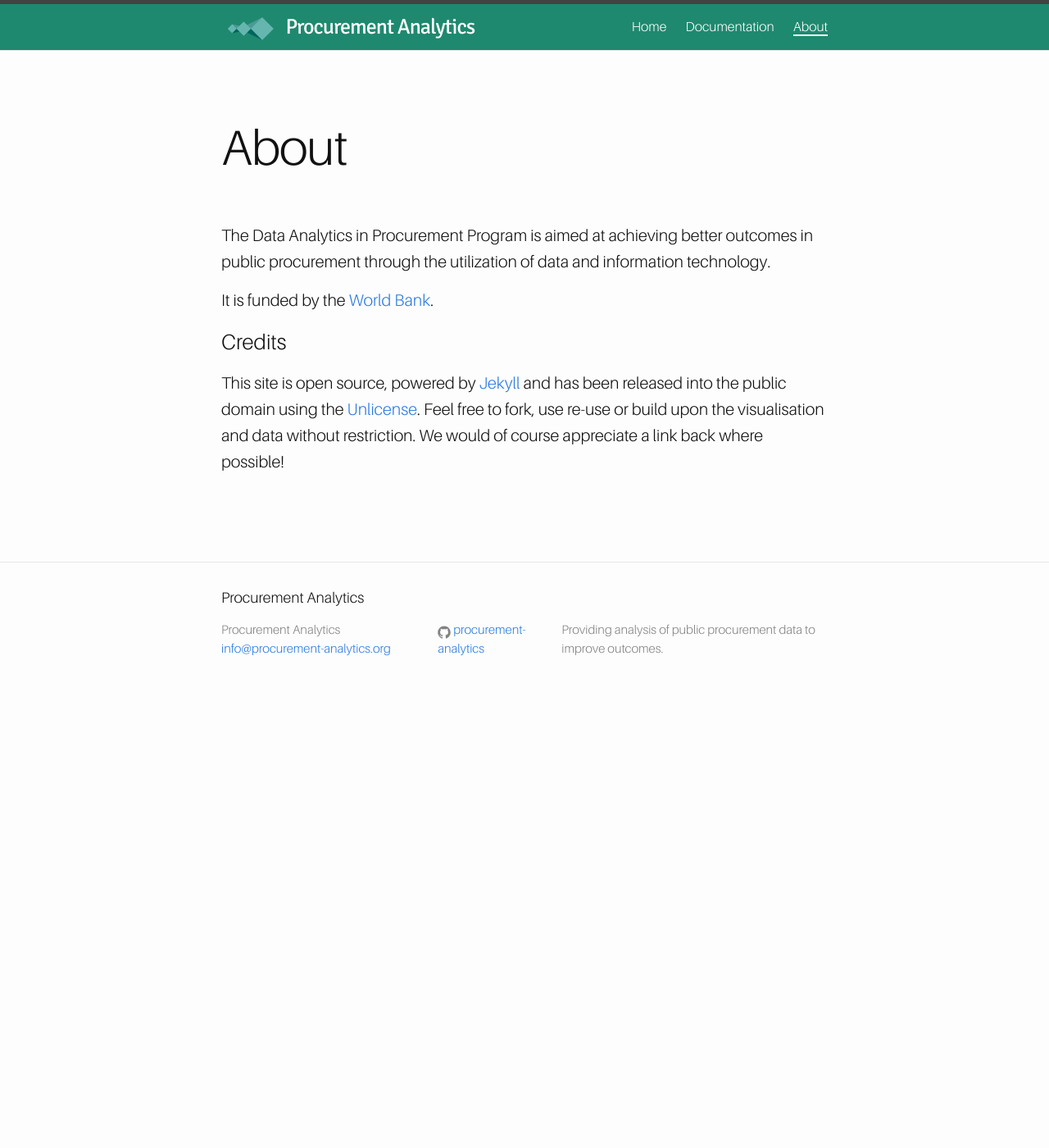
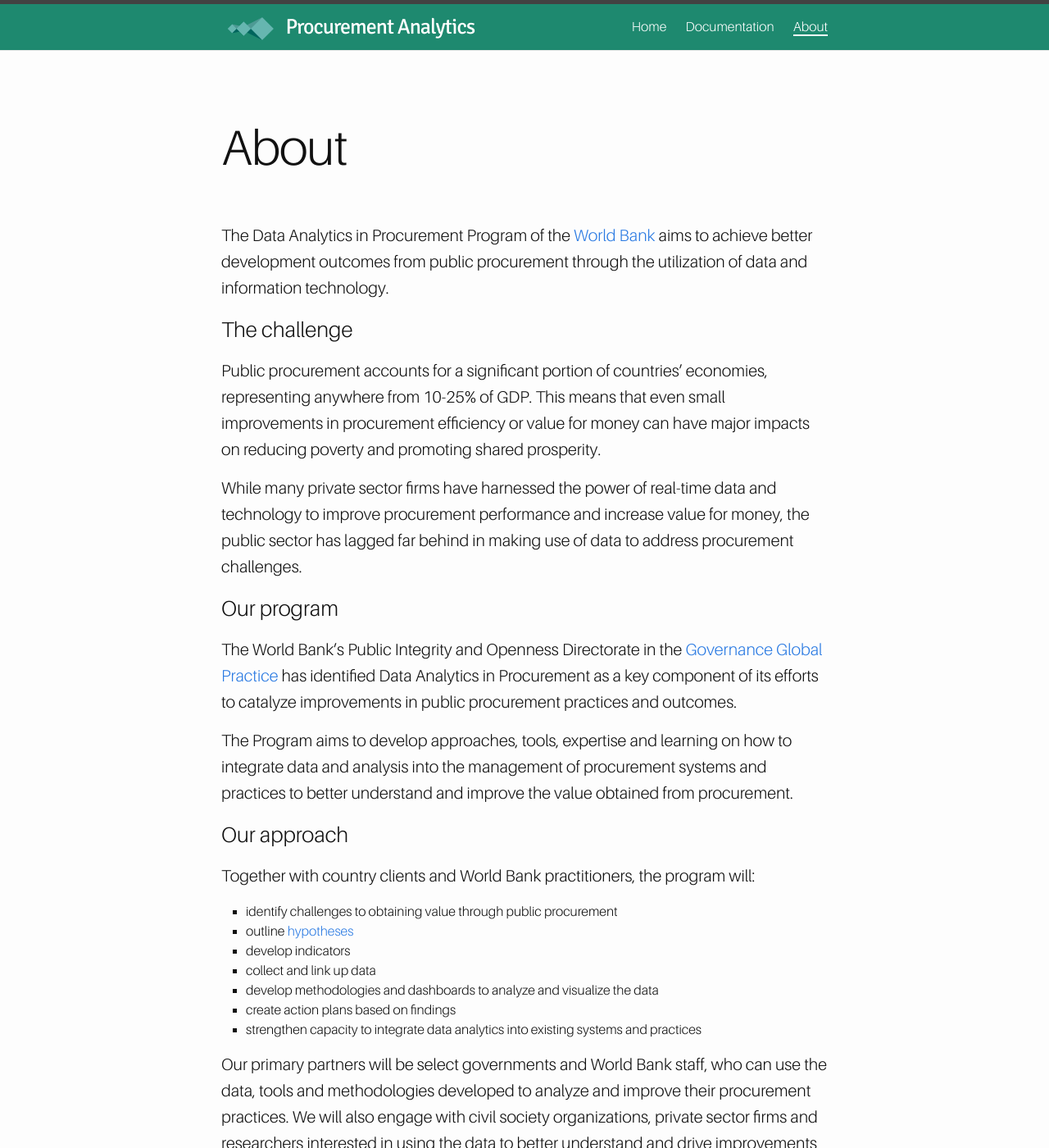
Before and after one commit to procurement-analytics/procurement-analytics.github.io, a Jekyll site: the page built from pages/about.md, in a window 1280 px wide and 1400 px high. Shown: the whole window at 82% size. Built offline with Jekyll 4.4.1, drawn with Linux system fonts in a browser that asks for light colours; nearby versions of some CDN libraries; some of the changed text lies outside the part shown.

Commit message:
Update about page text

```diff
--- a/pages/about.md
+++ b/pages/about.md
@@ -3,11 +3,54 @@ layout: page
 title: About
 permalink: /about/
 order: 2
+published: true
 ---
 
-The Data Analytics in Procurement Program is aimed at achieving better outcomes in public procurement through the utilization of data and information technology.
 
-It is funded by the [World Bank](http://worldbank.org).
+The Data Analytics in Procurement Program of the [World Bank](http://worldbank.org) aims to achieve better development outcomes from public procurement through the utilization of data and information technology.
+
+### The challenge
+
+Public procurement accounts for a significant portion of countries' economies, representing anywhere from 10-25% of GDP. This means that even small improvements in procurement efficiency or value for money can have major impacts on reducing poverty and promoting shared prosperity.
+
+While many private sector firms have harnessed the power of real-time data and technology to improve procurement performance and increase value for money, the public sector has lagged far behind in making use of data to address procurement challenges.
+
+### Our program
+
+The World Bank's Public Integrity and Openness Directorate in the [Governance Global Practice](http://www.worldbank.org/en/topic/governance) has identified Data Analytics in Procurement as a key component of its efforts to catalyze improvements in public procurement practices and outcomes.
+
+The Program aims to develop approaches, tools, expertise and learning on how to integrate data and analysis into the management of procurement systems and practices to better understand and improve the value obtained from procurement.
+
+### Our approach
+
+Together with country clients and World Bank practitioners, the program will:
+
+- identify challenges to obtaining value through public procurement
+- outline [hypotheses](../documentation/hypotheses/)
+- develop indicators
+- collect and link up data
+- develop methodologies and dashboards to analyze and visualize the data
+- create action plans based on findings
+- strengthen capacity to integrate data analytics into existing systems and practices
+
+Our primary partners will be select governments and World Bank staff, who can use the data, tools and methodologies developed to analyze and improve their procurement practices. We will also engage with civil society organizations, private sector firms and researchers interested in using the data to better understand and drive improvements in procurement.
+
+### Dimensions of Procurement Performance and Outcomes
+
+The program will focus on measuring and analyzing four dimensions of procurement **performance**:
+
+- timeliness
+- cost-efficiency
+- fairness
+- contract management
+
+and three dimensions of **outcomes**:
+
+- capital investment
+- public service delivery
+- private sector development
+
+These dimensions have been identified based on initial requests from country clients and the World Bank.
 
 ### Credits
 
```
